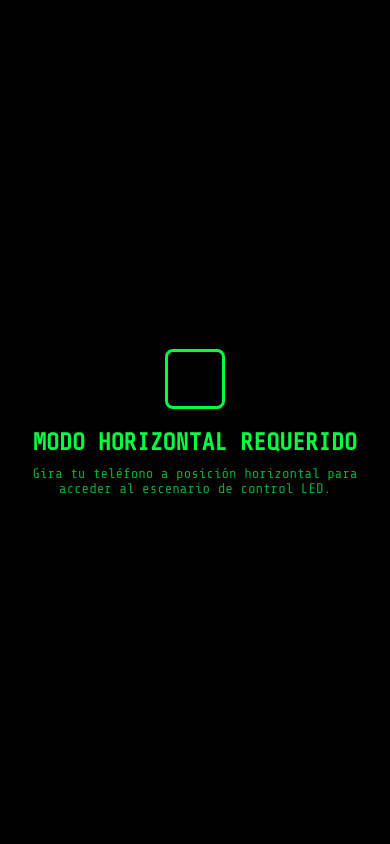
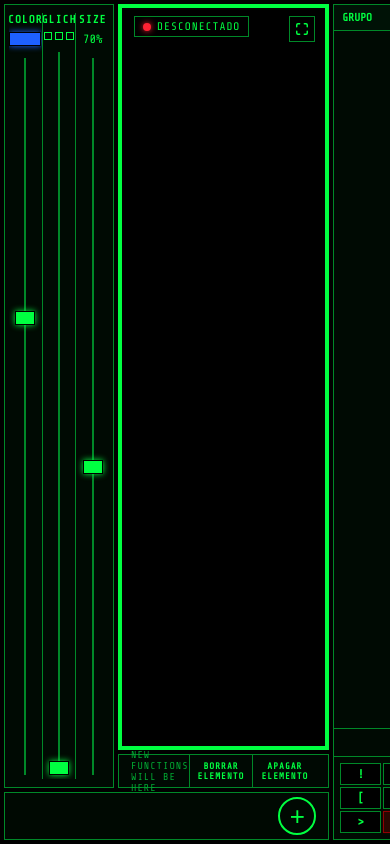
Before and after one commit to sergeen/rcv-260919, a website: page public/index.html in a window 390 px wide. Drawn offline with nearby package versions, Linux system fonts and the light colour scheme.

Commit message:
feat: remove required landscape warning and start in landscape by default on mobile

```diff
--- a/data/scenes_state.json
+++ b/data/scenes_state.json
@@ -67,8 +67,8 @@
       "circles": [
         {
           "id": "A",
-          "x": 380.0603621730381,
-          "y": 137.2103321033209,
+          "x": 351.891348088531,
+          "y": 115.07011070110687,
           "size": 70,
           "color": "#ff0022",
           "glitch": 4,
@@ -190,6 +190,6 @@
     }
   ],
   "selectedElementIds": [
-    "circle-B"
+    "circle-A"
   ]
 }
--- a/public/css/style.css
+++ b/public/css/style.css
@@ -682,38 +682,31 @@ html, body {
 }
 
 /* ------------------------------------------------------------------------------
-   ORIENTATION WARNING FOR MOBILE PORTRAIT
+   MOBILE RESPONSIVENESS (NO BLOCKING OVERLAYS, ADAPTS FREELY)
    ------------------------------------------------------------------------------ */
-.orientation-warning {
-  display: none;
-  position: fixed;
-  inset: 0;
-  background: #000;
-  z-index: 99999;
-  flex-direction: column;
-  align-items: center;
-  justify-content: center;
-  padding: 24px;
-  text-align: center;
-  color: var(--cyber-green);
-}
-
-.orientation-icon {
-  width: 60px;
-  height: 60px;
-  border: 3px solid var(--cyber-green);
-  border-radius: 8px;
-  margin-bottom: 20px;
-  animation: rotatePhone 2.5s infinite ease-in-out;
-}
-
-@keyframes rotatePhone {
-  0%, 100% { transform: rotate(0deg); }
-  50% { transform: rotate(90deg); }
-}
-
-@media screen and (orientation: portrait) and (max-width: 800px) {
-  .orientation-warning {
-    display: flex;
+@media screen and (orientation: portrait) and (max-width: 900px) {
+  .app-container {
+    grid-template-columns: 110px 1fr 140px;
+    grid-template-rows: 1fr 34px 48px;
+    padding: 4px;
+    gap: 4px;
+  }
+  .modifier-title {
+    font-size: 11px;
+    letter-spacing: 1px;
+  }
+  .new-functions-placeholder {
+    font-size: 10px;
+  }
+  .action-btn {
+    font-size: 9px;
+    padding: 0 8px;
+  }
+  .scenes-grid {
+    grid-template-rows: repeat(3, 22px);
+    gap: 2px;
+  }
+  .scene-grid-btn {
+    font-size: 12px;
   }
 }
--- a/public/index.html
+++ b/public/index.html
@@ -7,16 +7,10 @@
   <meta name="apple-mobile-web-app-status-bar-style" content="black-translucent">
   <meta name="theme-color" content="#000000">
   <title>REQUIEM CABARET VOLTAIRE 2026 - LED STAGE CONTROLLER</title>
+  <link rel="manifest" href="manifest.json">
   <link rel="stylesheet" href="css/style.css">
 </head>
 <body>
-
-  <!-- MOBILE PORTRAIT ROTATE HELPER -->
-  <div class="orientation-warning" id="orientationWarning">
-    <div class="orientation-icon"></div>
-    <h2>MODO HORIZONTAL REQUERIDO</h2>
-    <p style="margin-top: 10px; font-size: 14px; color: #00aa33;">Gira tu teléfono a posición horizontal para acceder al escenario de control LED.</p>
-  </div>
 
   <!-- MAIN APP CONTAINER -->
   <div class="app-container">
--- a/public/js/app.js
+++ b/public/js/app.js
@@ -31,6 +31,28 @@ class App {
 
     // WebSocket init
     this.connectWebSocket();
+
+    // Mobile default landscape initialization
+    this.initMobileLandscape();
+  }
+
+  initMobileLandscape() {
+    // Detect mobile / touch devices (desktop remains completely as is)
+    const isMobile = /Android|iPhone|iPad|iPod|Mobile/i.test(navigator.userAgent) ||
+                     (window.matchMedia('(pointer: coarse)').matches && window.innerWidth < 1024);
+
+    if (isMobile) {
+      const lockLandscape = () => {
+        if (screen.orientation && screen.orientation.lock) {
+          screen.orientation.lock('landscape').catch(() => {});
+        }
+      };
+
+      lockLandscape();
+      ['pointerdown', 'touchstart', 'click'].forEach(evt => {
+        window.addEventListener(evt, lockLandscape, { once: true, passive: true });
+      });
+    }
   }
 
   initDomReferences() {
@@ -542,6 +564,9 @@ class App {
       } else if (el.webkitRequestFullscreen) {
         el.webkitRequestFullscreen();
       }
+      if (screen.orientation && screen.orientation.lock) {
+        screen.orientation.lock('landscape').catch(() => {});
+      }
     } else {
       if (document.exitFullscreen) {
         document.exitFullscreen().catch(err => console.warn('Exit fullscreen error:', err));
```
Also changed, not shown: public/manifest.json (added).
